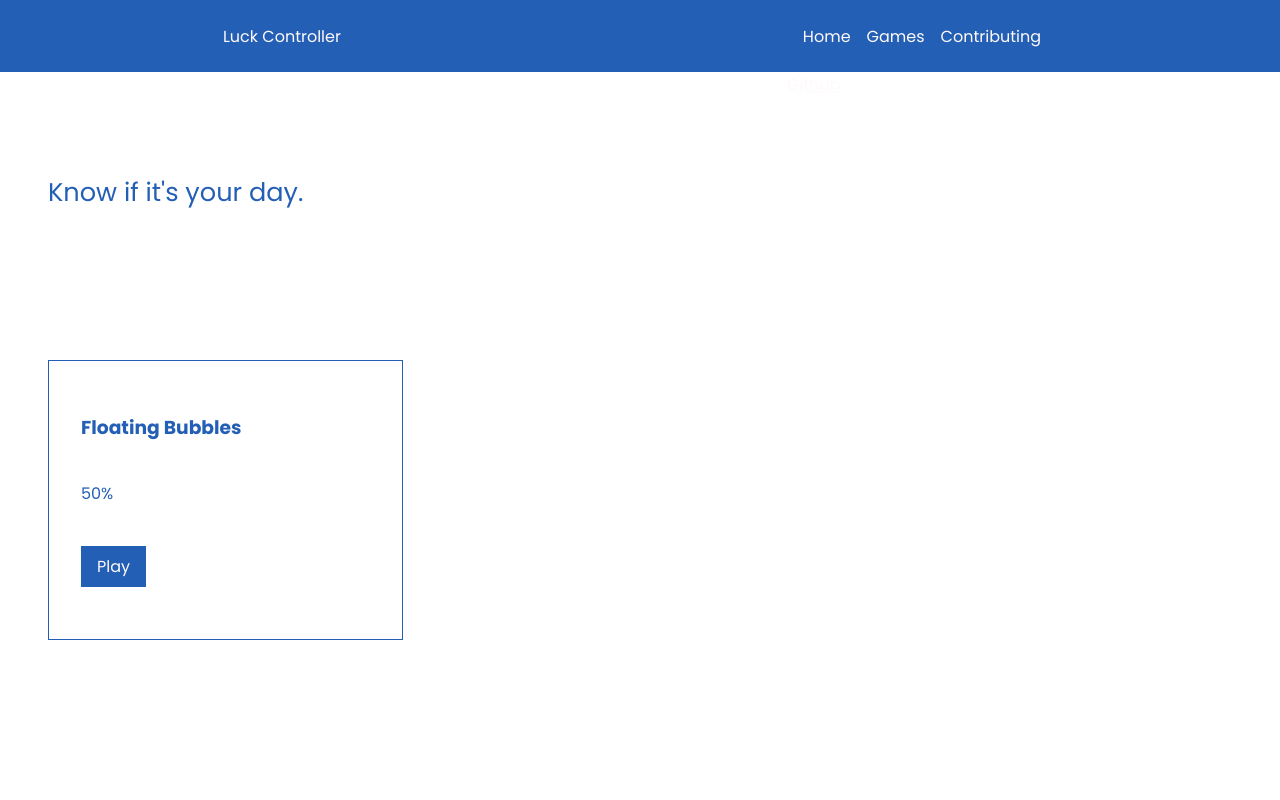
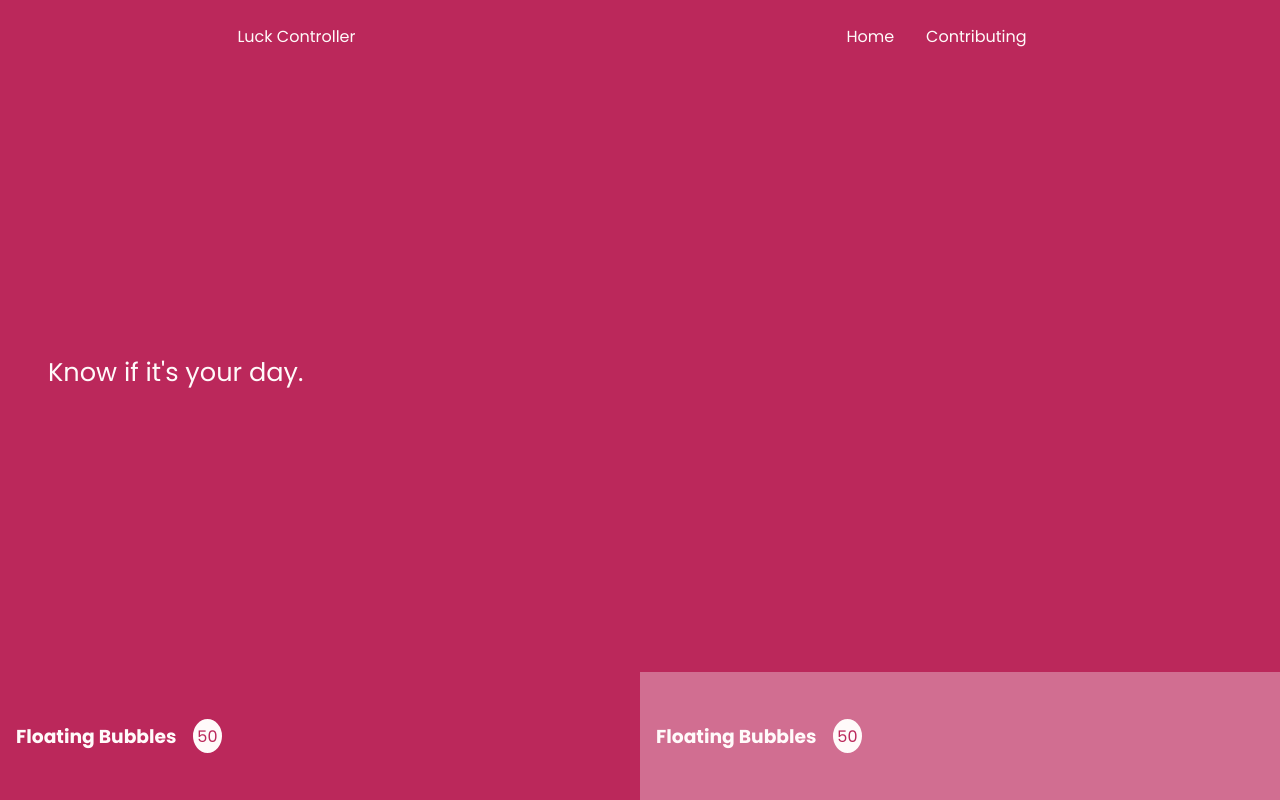
Before and after one commit to Mert18/luck-controller, a React (Create React App) app: page / in a window 1280 px wide. Shown: the top 800 px of the page. Built offline with nearby package versions, Linux system fonts and the light colour scheme.

Commit message:
this is my red line

```diff
--- a/src/components/Header.tsx
+++ b/src/components/Header.tsx
@@ -16,19 +16,8 @@ const Header = () => {
       <div className="right">
         <ul className="navbar">
           <Link to="/">Home</Link>
-          <p>Games</p>
           <Link to="/contribution">Contributing</Link>
         </ul>
-
-        <div className="github">
-          <a
-            href="https://github.com/Mert18/luck-controller"
-            target="_blank"
-            rel="noreferrer"
-          >
-            Github
-          </a>
-        </div>
       </div>
 
       <div className="hamburger" onClick={handleHamburger}>
--- a/src/components/Layout.tsx
+++ b/src/components/Layout.tsx
@@ -1,6 +1,7 @@
 import React from "react";
 import Header from "./Header";
 import Footer from "./Footer";
+import ListOfGames from "./ListOfGames";
 import "../styles/layout.css";
 
 const Layout: React.FC = ({ children }) => {
@@ -8,6 +9,7 @@ const Layout: React.FC = ({ children }) => {
     <>
       <Header />
       {children}
+      <ListOfGames />
       <Footer />
     </>
   );
--- /dev/null
+++ b/src/components/ListOfGames.tsx
@@ -0,0 +1,61 @@
+import React from "react";
+import { Link } from "react-router-dom";
+
+interface GameType {
+  id: number;
+  title: string;
+  chance: number;
+  slug: string;
+}
+
+const games: GameType[] = [
+  {
+    id: 1,
+    title: "Floating Bubbles",
+    chance: 50,
+    slug: "floating-bubbles",
+  },
+  {
+    id: 2,
+    title: "Floating Bubbles",
+    chance: 50,
+    slug: "floating-bubbles",
+  },
+  {
+    id: 3,
+    title: "Floating Bubbles",
+    chance: 50,
+    slug: "floating-bubbles",
+  },
+  {
+    id: 4,
+    title: "Floating Bubbles",
+    chance: 50,
+    slug: "floating-bubbles",
+  },
+  {
+    id: 5,
+    title: "Floating Bubbles",
+    chance: 50,
+    slug: "floating-bubbles",
+  },
+];
+
+const ListOfGames = () => {
+  return (
+    <div className="listofgames">
+      <ul className="games">
+        {games.map((game) => (
+          <li key={game.id} className="game">
+            <Link to={`/${game.slug}`}>
+              <h3>{game.title}</h3>
+              <p>{game.chance}</p>
+            </Link>
+          </li>
+        ))}
+      </ul>
+    </div>
+  );
+};
+
+export default ListOfGames;
--- a/src/screens/FloatingBubbles.tsx
+++ b/src/screens/FloatingBubbles.tsx
@@ -18,7 +18,7 @@ const FloatingBubbles = () => {
     setTop(Array.from({ length: 11 }, () => Math.floor(Math.random() * 80)));
     setTimeout(() => {
       if (left.filter((el) => el < 50).length > 5.5) {
-        setLeftBack("rgba(0, 128, 0, 0.424)");
+        setLeftBack("rgba(75, 250, 75, 0.63)");
       } else {
         setLeftBack("rgba(255, 0, 0, 0.246)");
       }
@@ -37,7 +37,7 @@ const FloatingBubbles = () => {
     setTop(Array.from({ length: 11 }, () => Math.floor(Math.random() * 80)));
     setTimeout(() => {
       if (left.filter((el) => el > 50).length > 5.5) {
-        setRightBack("rgba(0, 128, 0, 0.424)");
+        setRightBack("rgba(75, 250, 75, 0.63)");
       } else {
         setRightBack("rgba(255, 0, 0, 0.246)");
       }
--- a/src/screens/HomePage.tsx
+++ b/src/screens/HomePage.tsx
@@ -1,4 +1,3 @@
-import { Link } from "react-router-dom";
 import Layout from "../components/Layout";
 import "../styles/home.css";
 
@@ -9,13 +8,6 @@ const HomePage = () => {
         <div className="hero">
           <p>Know if it's your day.</p>
         </div>
-        <ul className="games">
-          <li className="game">
-            <h3>Floating Bubbles</h3>
-            <p>50%</p>
-            <Link to="/floating-bubbles">Play</Link>
-          </li>
-        </ul>
       </section>
     </Layout>
   );
--- a/src/styles/floatingBubbles.css
+++ b/src/styles/floatingBubbles.css
@@ -1,14 +1,12 @@
 .floating-bubbles {
   display: flex;
-  justify-content: center;
-  align-items: center;
-  height: 100vh;
 }
 
 .gamescreen {
-  border: 1px solid var(--blue);
-  width: 70%;
-  height: 70%;
+  width: 100%;
+  height: 75vh;
+  background: var(--red);
+  color: var(--white);
 }
 
 .floating {
@@ -37,10 +35,10 @@ button {
   transform: translateX(-50%);
   width: 70px;
   height: 70px;
-  background: var(--blue);
+  background: var(--white);
   border-radius: 50%;
   transition: all 1s ease;
-  border: 4px solid var(--blue-flavor);
+  border: 3px solid var(--red-flavor);
 }
 
 .leftsec {
@@ -53,7 +51,7 @@ button {
   border: none;
 }
 .leftsec:hover {
-  background: rgba(0, 0, 255, 0.185);
+  background: rgba(212, 186, 174, 0.609);
   cursor: pointer;
 }
 
@@ -68,5 +66,5 @@ button {
 }
 .rightsec:hover {
   cursor: pointer;
-  background: rgba(0, 0, 255, 0.185);
+  background: rgba(212, 186, 174, 0.609);
 }
--- a/src/styles/home.css
+++ b/src/styles/home.css
@@ -1,9 +1,11 @@
 .hero {
-  height: 30vh;
+  height: 75vh;
+  width: 100%;
   display: flex;
   padding: 3rem;
   font-size: 1.6rem;
-  color: var(--blue);
+  color: var(--white);
+  background: var(--red);
   justify-content: flex-start;
   align-items: center;
 }
@@ -14,27 +16,40 @@
   justify-content: flex-start;
   align-items: center;
   list-style: none;
-  margin: 3rem;
+  width: 100%;
 }
+
 .game {
-  height: 35vh;
-  width: 30%;
-  border: 1px solid var(--blue);
-  padding: 2rem;
   display: flex;
-  flex-direction: column;
   justify-content: space-around;
-  color: var(--blue);
+  color: var(--red);
+  background: var(--red);
+  flex-grow: 1;
+  width: 35%;
+  flex-wrap: wrap;
+  height: 16vh;
+}
+
+.game:nth-child(even) {
+  background: var(--red-flavor);
 }
 .game a {
   color: var(--white);
-  background: var(--blue);
-  width: max-content;
-  padding: 0.5rem 1rem;
+  padding: 1rem;
   text-decoration: none;
+  width: 100%;
+  display: flex;
+  align-items: center;
+}
+.game p {
+  color: var(--red);
+  background: var(--white);
+  padding: 0.3rem;
+  border-radius: 50%;
+  margin-left: 1rem;
 }
 .game a:hover {
-  background: var(--blue-flavor);
+  background: var(--red-flavor2);
 }
 
 @media (max-width: 1000px) {
--- a/src/styles/index.css
+++ b/src/styles/index.css
@@ -1,8 +1,9 @@
 @import url("https://fonts.googleapis.com/css2?family=Poppins:wght@100;200;300;400;500;600;700;800&display=swap");
 
 :root {
-  --blue: #245fb6;
-  --blue-flavor: #5e98ec;
+  --red: #bb285b;
+  --red-flavor: #bb285bab;
+  --red-flavor2: #e72a6c;
   --black: #2d2e32;
   --white: #fffafa;
 }
--- a/src/styles/layout.css
+++ b/src/styles/layout.css
@@ -1,5 +1,5 @@
 .header {
-  background: var(--blue);
+  background: var(--red);
   display: flex;
   justify-content: space-around;
   align-items: center;
```
